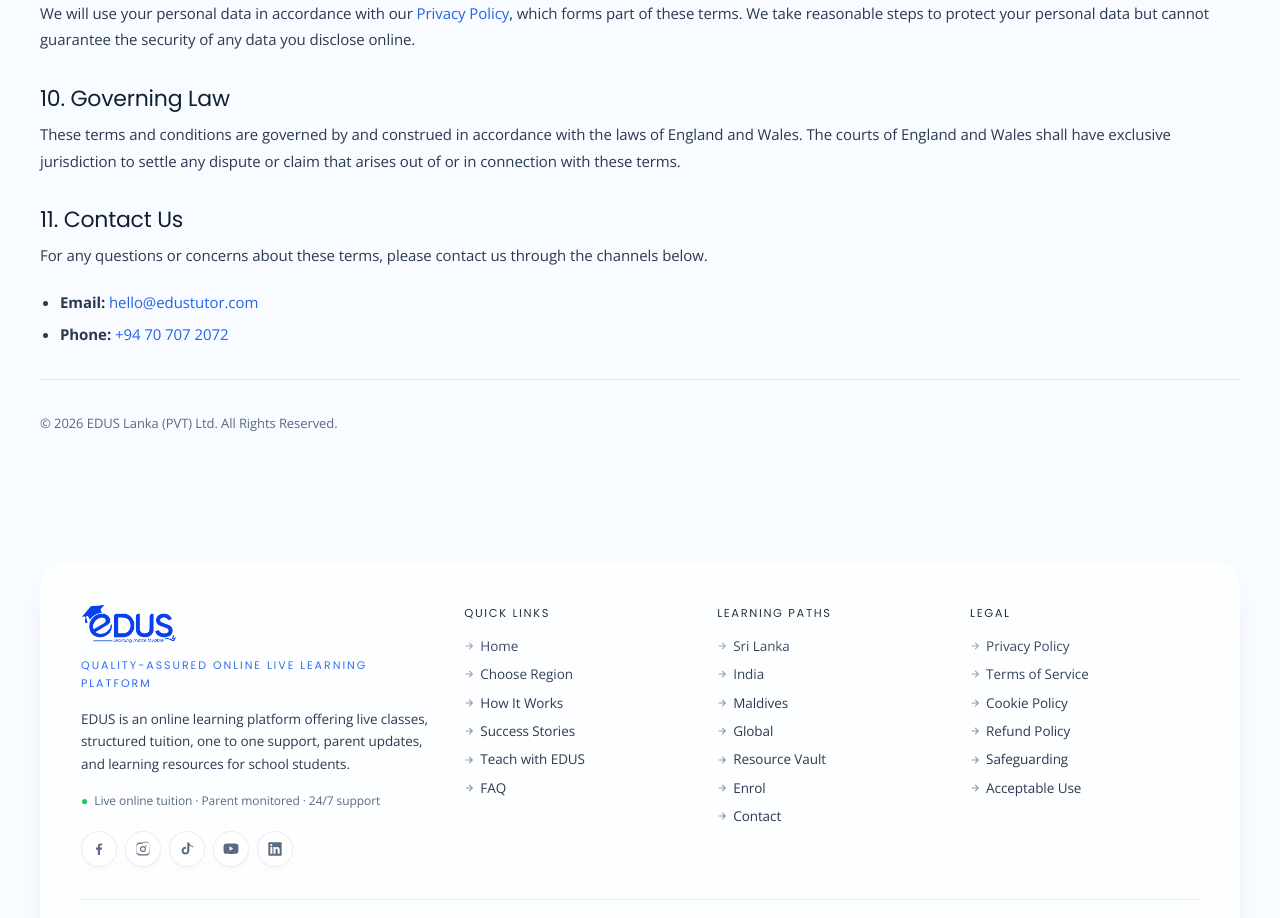
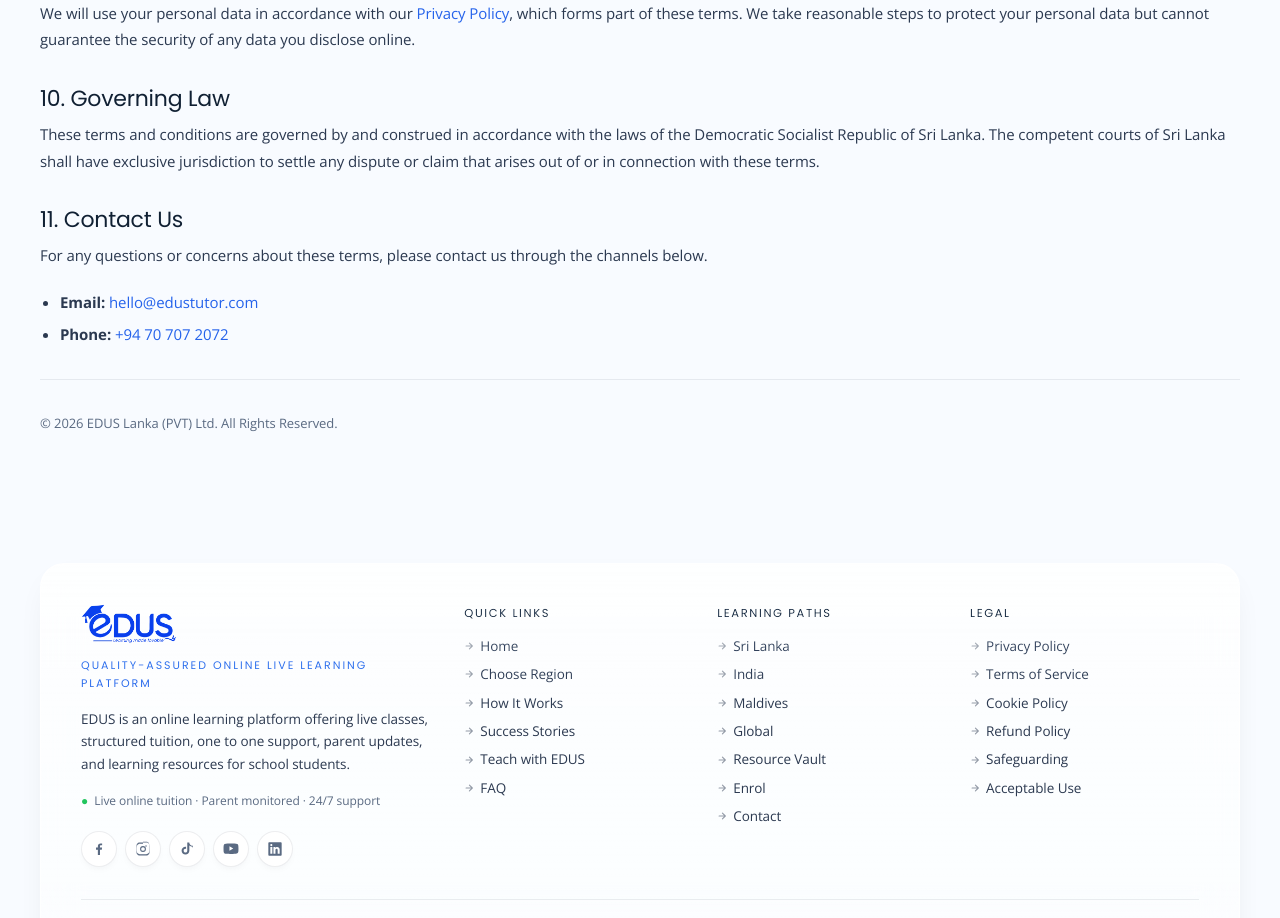
Before and after one commit to edustutor/edusmainwebsite, a Next.js app: page /terms in a window 1280 px wide. Shown: the part 1480-2398 px from the top of the page. Built offline with nearby package versions, Linux system fonts and the light colour scheme.

Commit message:
feat(Terms): update governing law jurisdiction to Sri Lanka for accuracy

```diff
--- a/app/terms/page.tsx
+++ b/app/terms/page.tsx
@@ -133,9 +133,9 @@
           <H2>10. Governing Law</H2>
           <p>
             These terms and conditions are governed by and construed in accordance with the laws
-            of England and Wales. The courts of England and Wales shall have exclusive
-            jurisdiction to settle any dispute or claim that arises out of or in connection with
-            these terms.
+            of the Democratic Socialist Republic of Sri Lanka. The competent courts of Sri Lanka
+            shall have exclusive jurisdiction to settle any dispute or claim that arises out of or
+            in connection with these terms.
           </p>
 
           <H2>11. Contact Us</H2>
```
